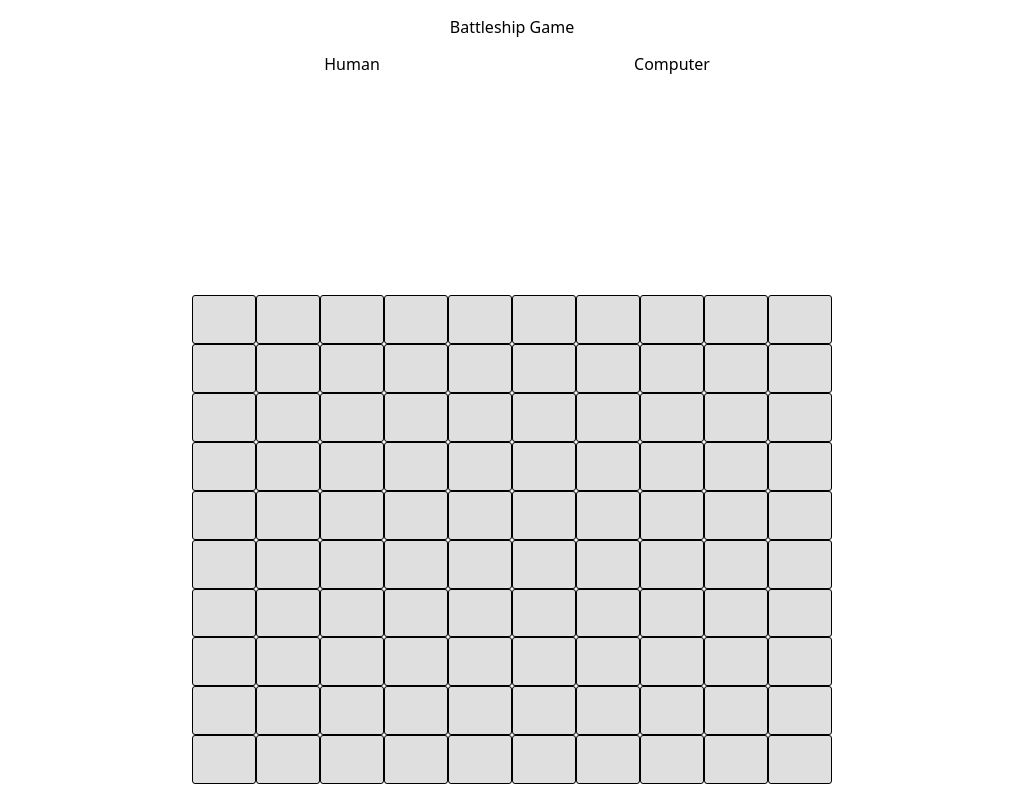
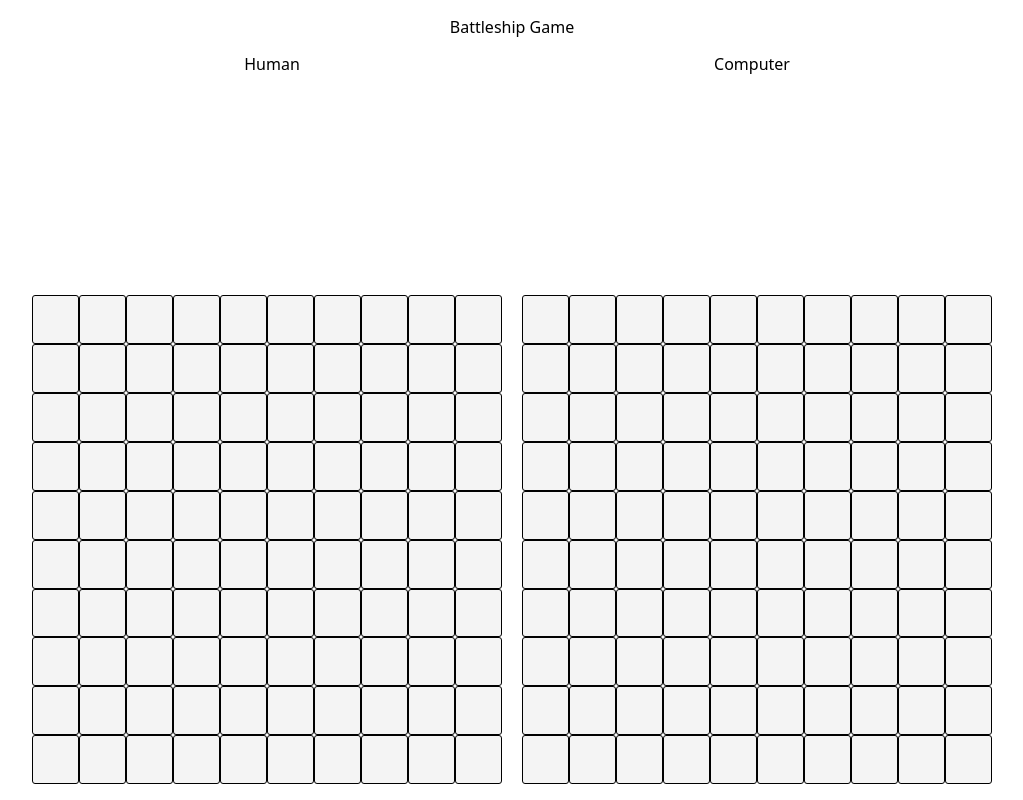
Before and after one commit to fredieposh/battleship, a website built with webpack: page src/template.html in a window 1280 px wide. Shown: the whole page, without its empty margins (128-1151 px from the left). Built offline with nearby package versions, Linux system fonts and the light colour scheme.

Commit message:
Add another board to the page layout

```diff
--- a/src/board-dom.js
+++ b/src/board-dom.js
@@ -1,21 +1,28 @@
-export {createBoardDom};
+export {loadBoards};
 
-const boardDom = document.querySelector('#board-container');
+const humanUser = 'human';
+const computerUser = 'computer';
+const humanBoardDom = document.querySelector('#human-board-container');
+const computerBoardDom = document.querySelector('#computer-board-container');
 
-function createBoardDom() {
+function loadBoards() {
+    createBoardDom(humanUser, humanBoardDom );
+    createBoardDom(computerUser, computerBoardDom );
+};
+
+function createBoardDom(user, container) {
     for(let i = 0; i < 10; i++) {
         for(let j = 0; j < 10; j ++) {
-            const newTile = createBoardTileDiv(i, j);
-            boardDom.appendChild(newTile);
+            const newTile = createBoardTileDiv(user ,i, j);
+            container.appendChild(newTile);
         };
     };
-    console.log(boardDom);
-}
+};
 
-function createBoardTileDiv(row, column) {
+function createBoardTileDiv(user, row, column) {
     const newTile = document.createElement('div');
     newTile.classList.add('board-tile');
-    newTile.setAttribute('id',`${row}-${column}`);
+    newTile.setAttribute('id',`${user}-${row}-${column}`);
 
     return newTile;
-}
+};
--- a/src/index.js
+++ b/src/index.js
@@ -1,4 +1,4 @@
 import './style.css';
-import {createBoardDom} from './board-dom.js'
+import {loadBoards} from './board-dom.js'
 
-createBoardDom();
+loadBoards();
--- a/src/style.css
+++ b/src/style.css
@@ -12,7 +12,7 @@
 body {
     height: 100vh;
     overflow-y: hidden;
-    padding: 1rem 20rem;
+    padding: 1rem 10rem;
 
 }
 
@@ -52,9 +52,12 @@ body {
 
 #game-container {
     flex: 7;
+     display: flex;
+    gap: 20px;
 }
 
-#board-container {
+#human-board-container, #computer-board-container {
+    flex: 1;
     height: 100%;
     display: grid;
     grid-template-rows: repeat(10, 1fr);
@@ -63,11 +66,11 @@ body {
 
 .board-tile {
     border: 0.5px solid black;
-    background-color: #DFDFDF;
+    background-color: #F4F4F4;
     border-radius: 3px;
 }
 
 .board-tile:hover {
     cursor: pointer;
-    background-color: #9F9F9F;
+    background-color: #CFCFCF;
 }
--- a/src/template.html
+++ b/src/template.html
@@ -27,7 +27,10 @@
                 </p>
             </div>
             <div id="game-container">
-                <div id = "board-container">
+                <div id ="human-board-container">
+
+                </div>
+                <div id ="computer-board-container">
 
                 </div>
             </div>
```
